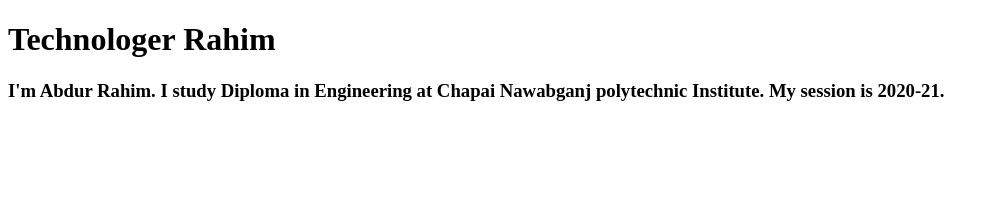
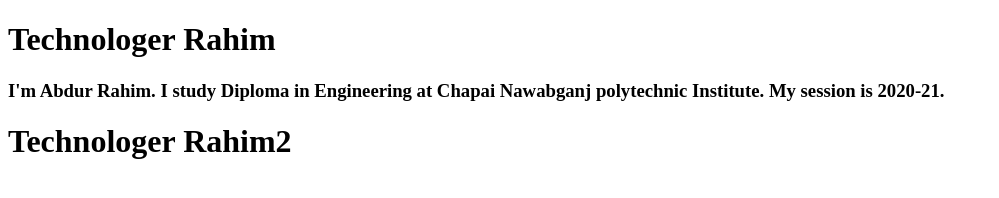
Before and after one commit to technologer-rahim/my-personal-website, a plain HTML site: page index.html in a window 1280 px wide. Shown: the whole page, without its empty margins (0-999 px from the left). Drawn offline with Linux system fonts and the light colour scheme.

Commit message:
Update index.html

```diff
--- a/index.html
+++ b/index.html
@@ -8,5 +8,6 @@
 <body>
     <h1>Technologer Rahim</h1>
     <h3>I'm Abdur Rahim. I study Diploma in Engineering at Chapai Nawabganj polytechnic Institute. My session is 2020-21.</h3>
+    <h1>Technologer Rahim2</h1>
 </body>
 </html>
```
